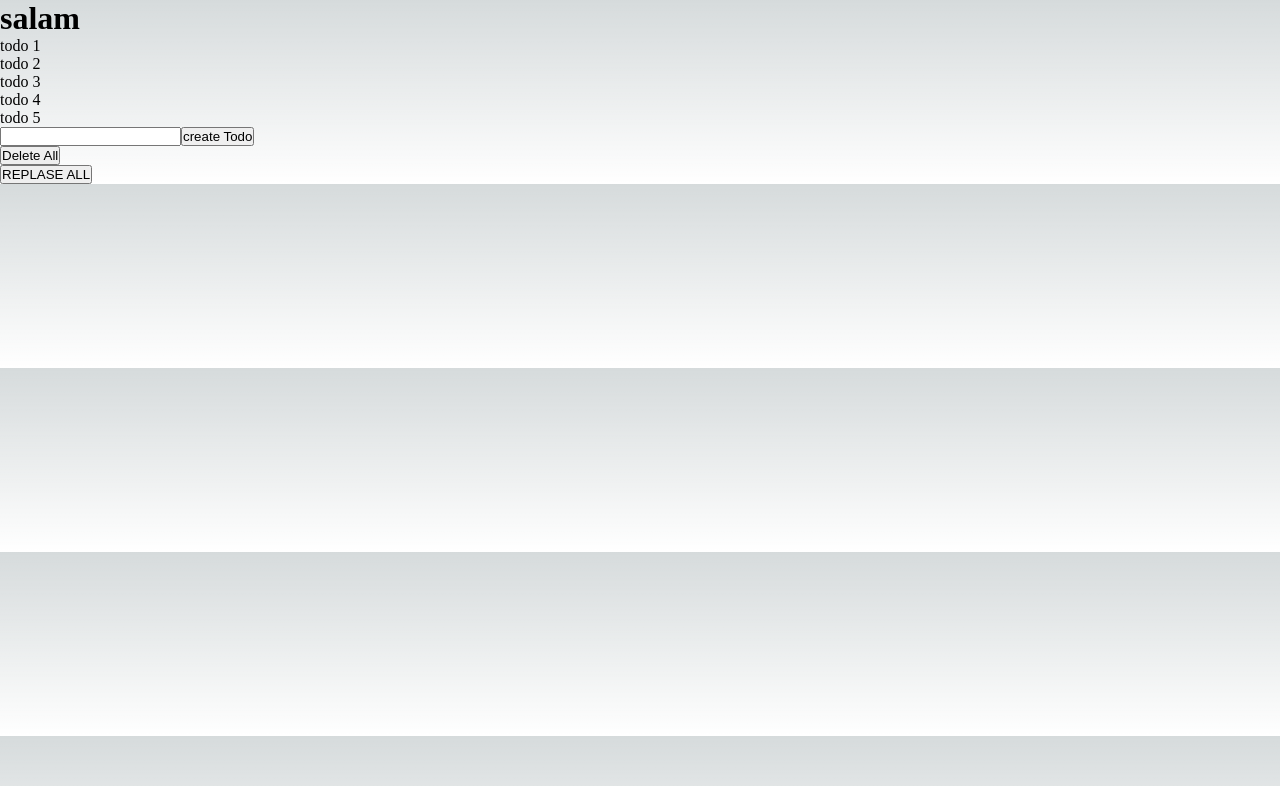
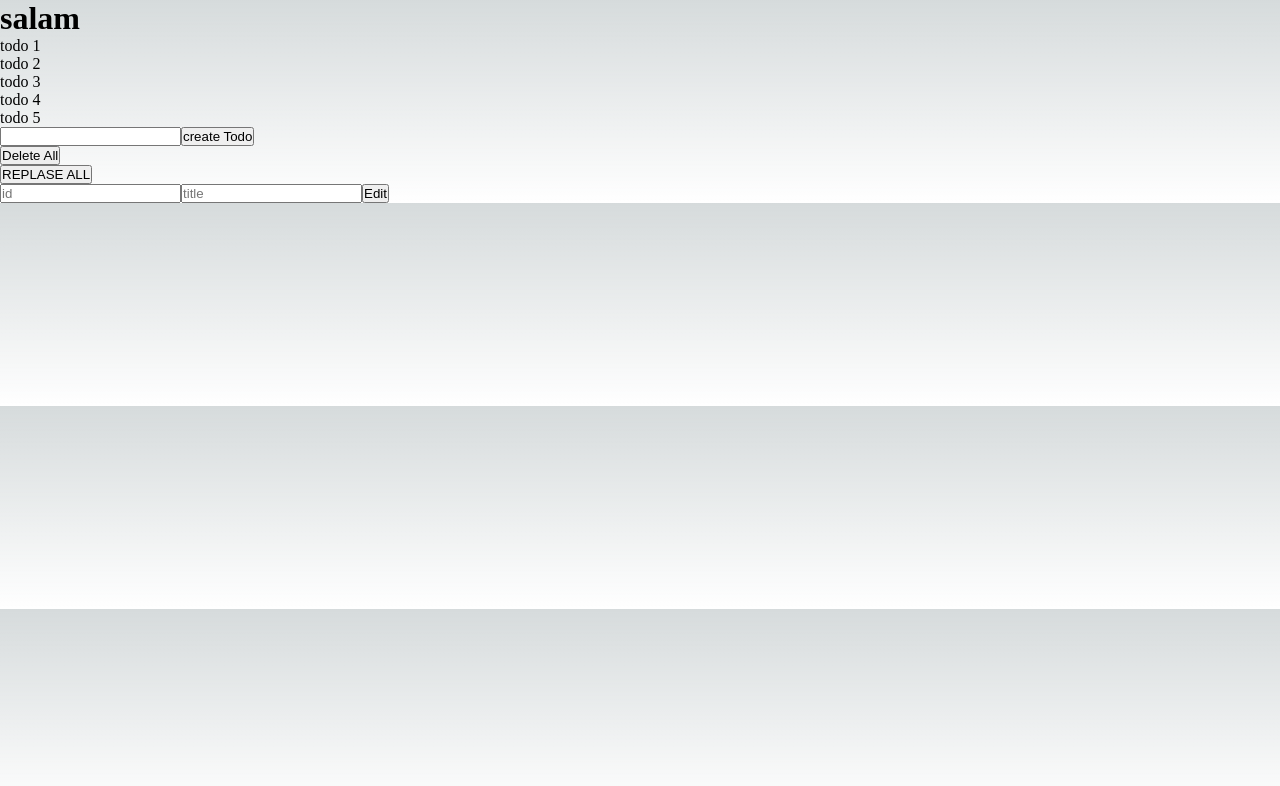
Before and after one commit to amincxo/apiNext, a Next.js app: page / in a window 1280 px wide. Shown: the top 786 px of the page. Built offline with nearby package versions, Linux system fonts and the light colour scheme.

Commit message:
patch api in daynamic route

```diff
--- a/pages/api/todos/[todoId].js
+++ b/pages/api/todos/[todoId].js
@@ -1,10 +1,16 @@
 import { todos } from "../../../data/todos";
 
 export default function handler (req , res) {
-    if(req.method = 'GET'){
-
+    if(req.method === 'GET'){
         const {todoId} = req.query;
-        const todo = todos.find(todo => todo.id === +todoId )
+        const todo = todos.find((todo) => todo.id === +todoId )
         res.status(200).json(todo);
+    } else if (req.method === "PATCH") {
+        const {todoId} = req.query;
+        const {title} = req.body;
+        console.log(title)
+        const index = todos.findIndex(todo => todo.id === +todoId)
+        todos[index] = {id : todoId , title : title};
+        res.status(200).json(todos)
     }
 }
--- a/pages/index.js
+++ b/pages/index.js
@@ -5,6 +5,8 @@ export default function Home() {
 
     const [todos , setTodos] = useState([])
     const [todo , setTodo] = useState([])
+    const [id , setId] = useState('')
+    const [title , setTitle] = useState('')
 
     useEffect(()=> {
         async function fetchData() {
@@ -45,6 +47,16 @@ export default function Home() {
         setTodos(data.data)
     }
 
+    const editHandler = async () => {
+        const res = await fetch(`/api/todos/${id}` , {
+            method: 'PATCH',
+            body: JSON.stringify({ title }),
+            headers: {'Content-Type' : 'application/json'}
+        });
+        const data = await res.json();
+        setTodos(data);
+    }
+
     return (
     <>
         <h1>salam</h1>
@@ -63,6 +75,11 @@ export default function Home() {
         <div>
             <button onClick={replaceHandler} >REPLASE ALL</button>
         </div>
+        <div>
+            <input placeholder="id" value={id}  onChange={(e) => setId(e.target.value)}  />
+            <input placeholder="title"  value={title}onChange={(e)=> setTitle(e.target.value)}   />
+            <button onClick={editHandler} >Edit</button>
+        </div>
     </>
   )
 }
```
